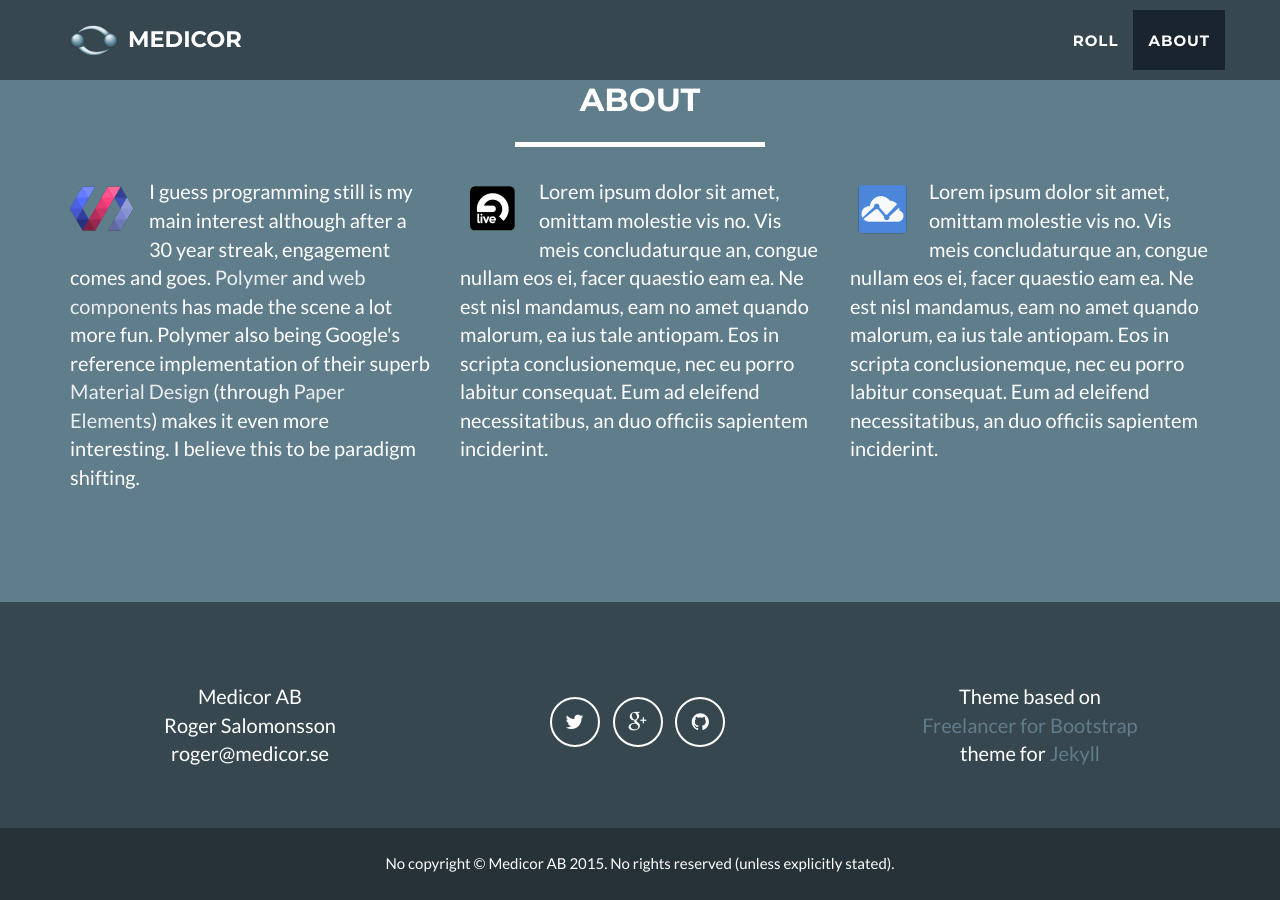
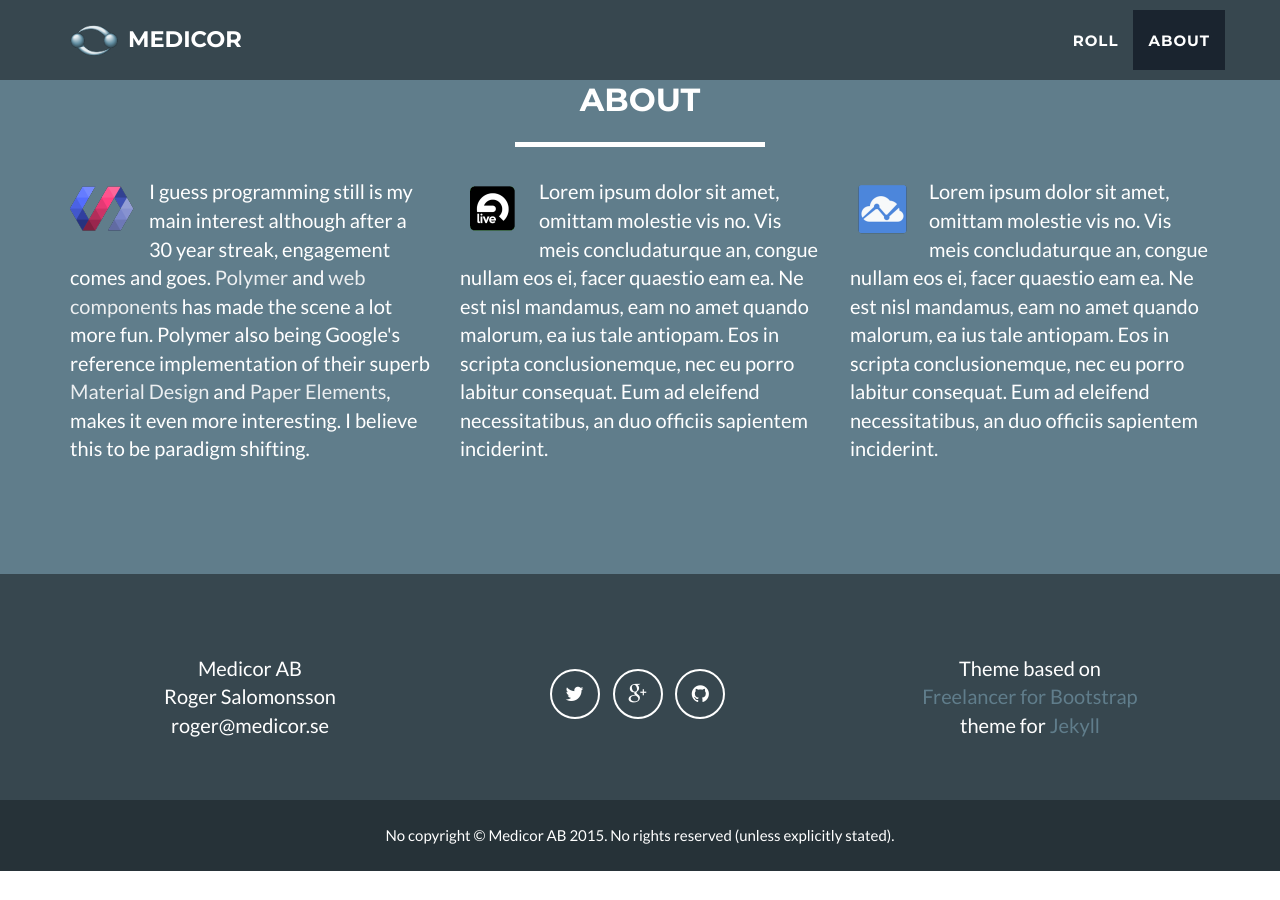
Before and after one commit to medicor/medicor.github.io, a Jekyll site: the page built from index.html, in a window 1280 px wide and 900 px high, scrolled down 1317 px. Built offline with Jekyll 4.4.1, drawn with Linux system fonts in a browser that asks for light colours; Markdown is read by kramdown in place of the engine named in the settings; after the commit the page ends 2188 px from its top, so only the background shows below that.

Commit message:
Updated about1

```diff
--- a/_config.yml
+++ b/_config.yml
@@ -30,7 +30,7 @@ social:
 
 # About section - 1st column
 about1:
-  - line: '<a href="https://www.polymer-project.org/"><img src="/img/logo-polymer.png" style="float: left; margin: 0px 15px 15px 0px"></a>I guess programming still is my main interest although after a 30 year streak, engagement comes and goes. <a href="https://www.polymer-project.org/">Polymer</a> and <a href="http://webcomponents.org/">web components</a> has made the scene a lot more fun. Polymer also being Google''s reference implementation of their superb <a href="http://www.google.com/design/spec/material-design/introduction.html">Material Design</a> (through <a href="https://elements.polymer-project.org/browse?package=paper-elements">Paper Elements</a>) makes it even more interesting. I believe this to be paradigm shifting.'
+  - line: '<a href="https://www.polymer-project.org/"><img src="/img/logo-polymer.png" style="float: left; margin: 0px 15px 15px 0px"></a>I guess programming still is my main interest although after a 30 year streak, engagement comes and goes. <a href="https://www.polymer-project.org/">Polymer</a> and <a href="http://webcomponents.org/">web components</a> has made the scene a lot more fun. Polymer also being Google''s reference implementation of their superb <a href="http://www.google.com/design/spec/material-design/introduction.html">Material Design</a> and <a href="https://elements.polymer-project.org/browse?package=paper-elements">Paper Elements</a>, makes it even more interesting. I believe this to be paradigm shifting.'
 
 # About section - 2nd column
 about2:
```
